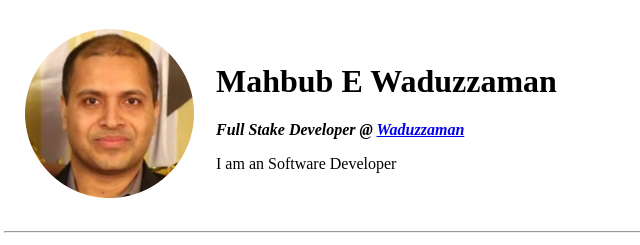
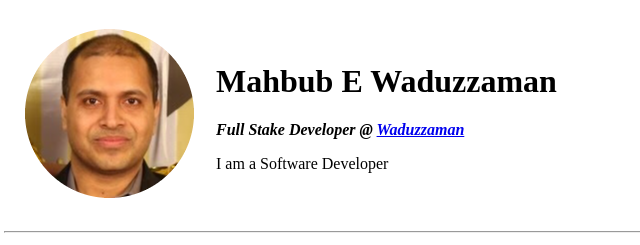
Before and after one commit to waduzzaman/Portfolio_HTML, a plain HTML site: page index.html in a window 1280 px wide. Shown: the top 245 px of the page, 4-644 px from the left. Drawn offline with Linux system fonts and the light colour scheme.

Commit message:
Update index.html

```diff
--- a/index.html
+++ b/index.html
@@ -17,7 +17,7 @@
     <img src=" is self closing tag " alt="">     -->
 
       <p><em> <strong>Full Stake Developer @ <a href="https://www.waduzzaman.com/"> Waduzzaman </a> </strong></em></p>
-      <p> I am an Software Developer </p>
+      <p> I am a Software Developer </p>
     </td>
     </tr>
   </table>
```
